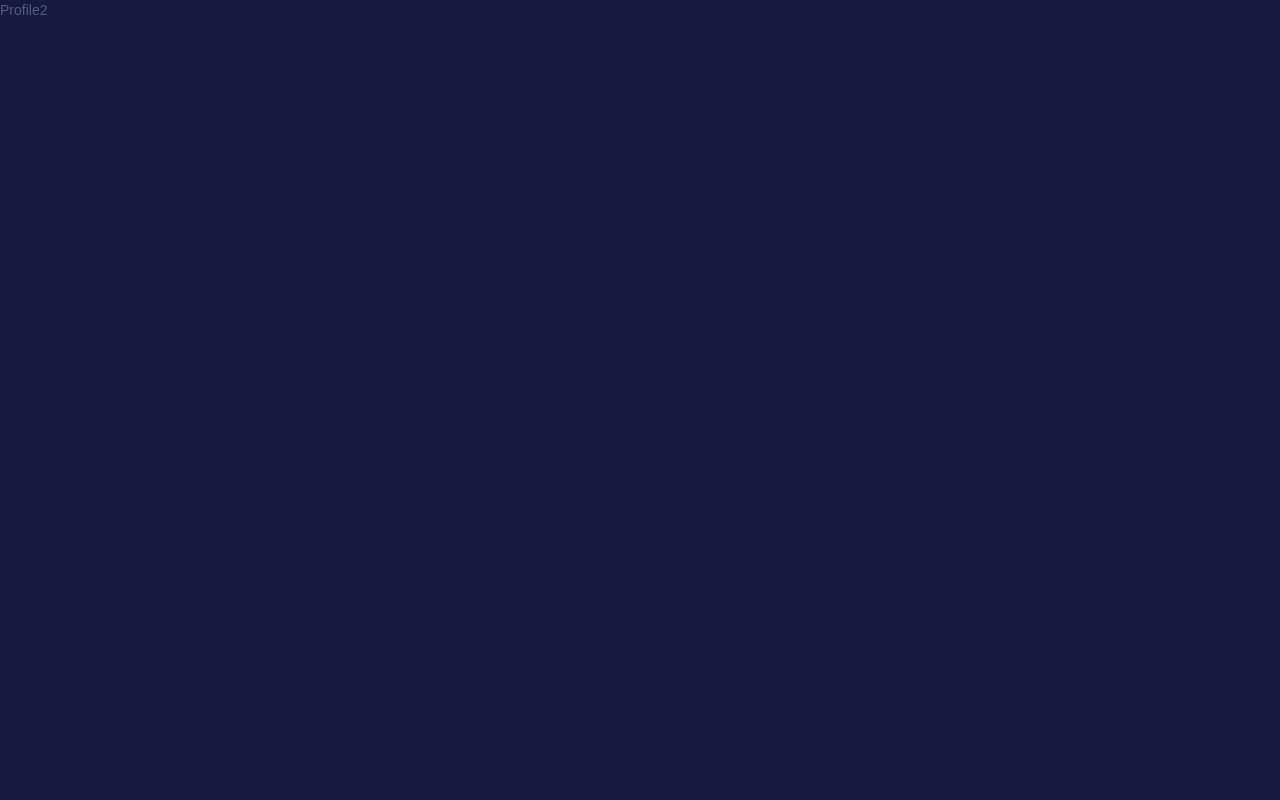
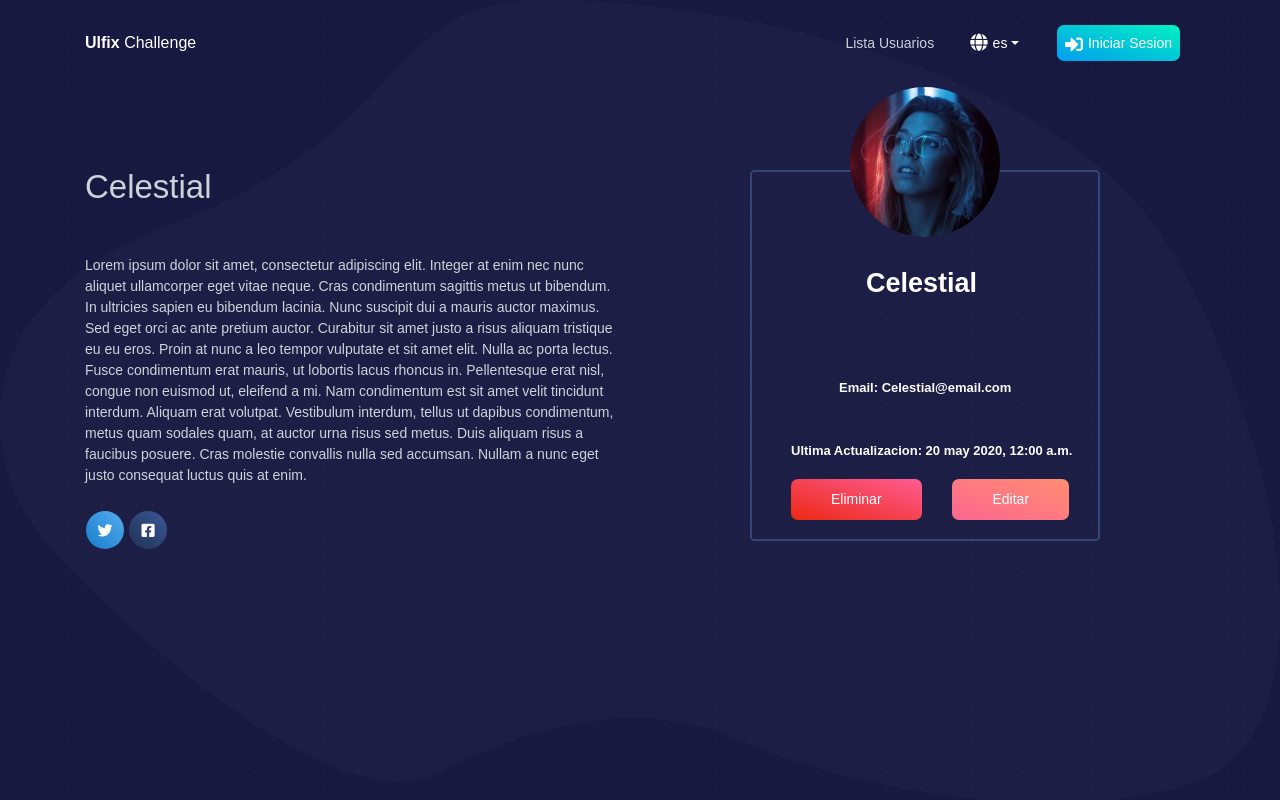
Before and after one commit to MauricioMiramontes/ulfix-challenge, a React (Create React App) app in the folder ulfix-frontend/: page /profile in a window 1280 px wide. Shown: the top 800 px of the page. Built offline with nearby package versions, Linux system fonts and the light colour scheme.

Commit message:
Se agrega componente de peril

```diff
--- /dev/null
+++ b/ulfix-frontend/src/components/DeleteUserModal.js
@@ -0,0 +1,34 @@
+import {
+  Button,
+  Modal
+} from 'reactstrap'
+
+function DeleteModal (props) {
+  return (
+
+    <Modal
+      modalClassName='modal-mini modal-black modal-mini'
+      isOpen={props.deleteModal}
+      toggle={() => props.setDeleteModal(false)}
+    >
+      <div className='modal-header justify-content-center'>
+        <button className='close' onClick={() => props.setDeleteModal(false)}>
+          x
+        </button>
+      </div>
+      <div className='modal-body'>
+        <p>¿Estas seguro que deseas eliminar el usuario?</p>
+      </div>
+      <div className='modal-footer justify-content-center'>
+        <Button
+          color='danger'
+          onClick={() => props.deleteUser()}
+        >
+          Eliminar
+        </Button>
+      </div>
+    </Modal>
+  )
+}
+
+export default DeleteModal
--- a/ulfix-frontend/src/views/Profile.js
+++ b/ulfix-frontend/src/views/Profile.js
@@ -1,8 +1,178 @@
-function Profile () {
+import { useState, useEffect } from 'react'
+
+// reactstrap components
+import {
+  Button,
+  Card,
+  CardHeader,
+  CardBody,
+  Container,
+  Row,
+  Col,
+  UncontrolledTooltip
+} from 'reactstrap'
+
+import NavbarComp from '../components/Navbar.js'
+import Footer from '../components/Footer.js'
+import DeleteModal from '../components/DeleteUserModal.js'
+
+// test data
+import data from '../test_data/user_data.js'
+
+function Profile(props) {
+  const [user, setUser] = useState({})
+  const [deleteModal, setDeleteModal] = useState(false)
+
+  // API Call - Get Users
+  useEffect(() => {
+    // Se hace la llamada a la API para recolectar los datos de usurios
+    setUser(data[0])
+
+    console.log(data[0])
+  }, [])
+
+  // Da formato a la fecha antes de mostrarla
+  const formatDate = (date) => {
+    const objDate = new Date(date)
+    const formatedDate = objDate.toLocaleString('es-MX', { timezone: 'GMT-5', hour12: true, timeStyle: 'short', dateStyle: 'medium' })
+
+    return formatedDate
+  }
+
+  const deleteUser = () => {
+    console.log('deleteUser')
+  }
+
   return (
-    <div>
-      Profile2
-    </div>
+    <>
+      <NavbarComp
+        lenguage={props.lenguage}
+        changeLenguage={props.changeLenguage}
+        isAuthenticated={props.isAuthenticated}
+        setIsAuthenticated={props.setIsAuthenticated}
+      />
+      <DeleteModal
+        deleteModal={deleteModal}
+        setDeleteModal={(e) => setDeleteModal(e)}
+        deleteUser={() => deleteUser()}
+        lenguage={props.lenguage}
+      />
+      <div className='wrapper index-page'>
+        <div className='page-header'>
+          <img
+            alt='...'
+            className='dots'
+            src={require('../assets/img/dots.png')}
+          />
+          <img
+            alt='...'
+            className='path'
+            src={require('../assets/img/path4.png')}
+          />
+          <section className='section section-coins'>
+            <Container className='align-items-center'>
+              <Row>
+                <Col lg='6' md='6'>
+                  <h1 className='profile-title text-left'>{user.name}</h1>
+                  <p className='profile-description'>
+                    Lorem ipsum dolor sit amet, consectetur adipiscing elit.
+                    Integer at enim nec nunc aliquet ullamcorper eget vitae neque.
+                    Cras condimentum sagittis metus ut bibendum.
+                    In ultricies sapien eu bibendum lacinia.
+                    Nunc suscipit dui a mauris auctor maximus.
+                    Sed eget orci ac ante pretium auctor.
+                    Curabitur sit amet justo a risus aliquam tristique eu eu eros.
+                    Proin at nunc a leo tempor vulputate et sit amet elit. Nulla ac porta lectus.
+                    Fusce condimentum erat mauris, ut lobortis lacus rhoncus in.
+                    Pellentesque erat nisl, congue non euismod ut, eleifend a mi.
+                    Nam condimentum est sit amet velit tincidunt interdum. Aliquam erat volutpat.
+                    Vestibulum interdum, tellus ut dapibus condimentum, metus quam sodales quam, at auctor urna risus sed metus.
+                    Duis aliquam risus a faucibus posuere. Cras molestie convallis nulla sed accumsan.
+                    Nullam a nunc eget justo consequat luctus quis at enim.
+                  </p>
+                  <div className='btn-wrapper profile pt-3'>
+                    <Button
+                      className='btn-icon btn-round'
+                      color='twitter'
+                      href='https://twitter.com'
+                      id='tooltip639225725'
+                      target='_blank'
+                    >
+                      <i className='fab fa-twitter' />
+                    </Button>
+                    <UncontrolledTooltip delay={0} target='tooltip639225725'>
+                      Follow us
+                    </UncontrolledTooltip>
+                    <Button
+                      className='btn-icon btn-round'
+                      color='facebook'
+                      href='https://www.facebook.com/'
+                      id='tooltip982846143'
+                      target='_blank'
+                    >
+                      <i className='fab fa-facebook-square' />
+                    </Button>
+                    <UncontrolledTooltip delay={0} target='tooltip982846143'>
+                      Like us
+                    </UncontrolledTooltip>
+                  </div>
+                </Col>
+                <Col className='ml-auto mr-auto' lg='4' md='6'>
+                  <Card className='card-coin card-plain'>
+                    <CardHeader className='justify-content-center'>
+                      <img
+                        alt='...'
+                        className='img-center img-fluid rounded-circle'
+                        src={require('../assets/img/mike.jpg')}
+                      />
+                      <h2 className='title ml-3'>{user.name}</h2>
+                    </CardHeader>
+                    <CardBody>
+                      <Row className='ml-4'>
+                        <h5 className='title ml-5'>Email: {user.email}</h5>
+                        <h5 className='title'>
+                          {
+                            props.lenguage === 'es'
+                              ? <>Ultima Actualizacion: </>
+                              : <>Last Update: </>
+                          }
+                          {formatDate(user.updated)}
+                        </h5>
+                      </Row>
+                      <Row className='ml-2'>
+                        <Col md='6' sm='6'>
+                          <Button
+                            color='danger'
+                            onClick={() => setDeleteModal(!deleteModal)}
+                          >
+                            {
+                              props.lenguage === 'es'
+                                ? <>Eliminar</>
+                                : <>Delete</>
+                            }
+                          </Button>
+                        </Col>
+                        <Col md='6' sm='6'>
+                          <Button color='warning'>
+                            {
+                              props.lenguage === 'es'
+                                ? <>Editar</>
+                                : <>Edit</>
+                            }
+                          </Button>
+                        </Col>
+                      </Row>
+
+                    </CardBody>
+                  </Card>
+                </Col>
+              </Row>
+            </Container>
+          </section>
+        </div>
+        <Footer lenguage={props.lenguage} />
+      </div>
+    </>
   )
 }
 
```
